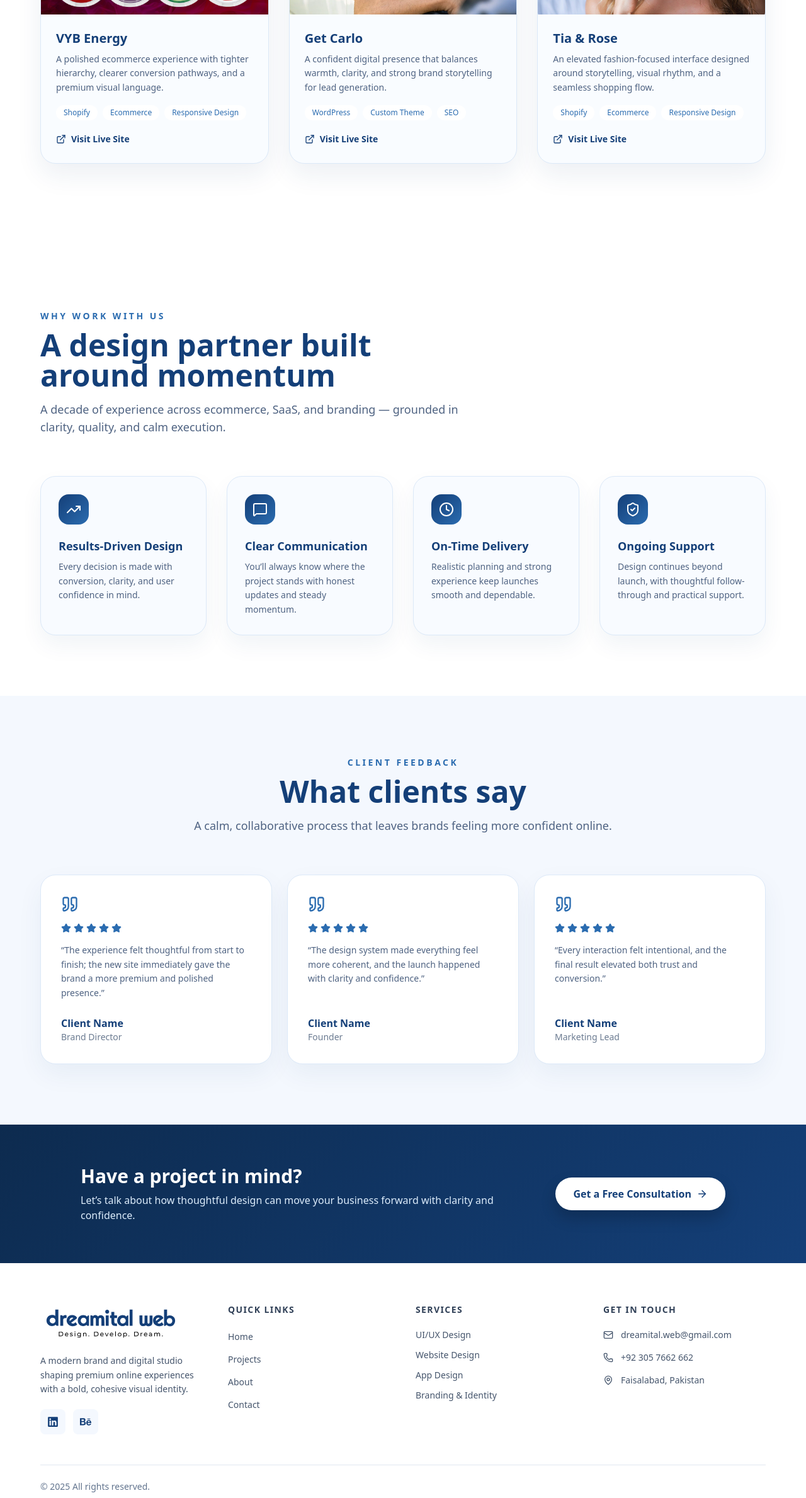
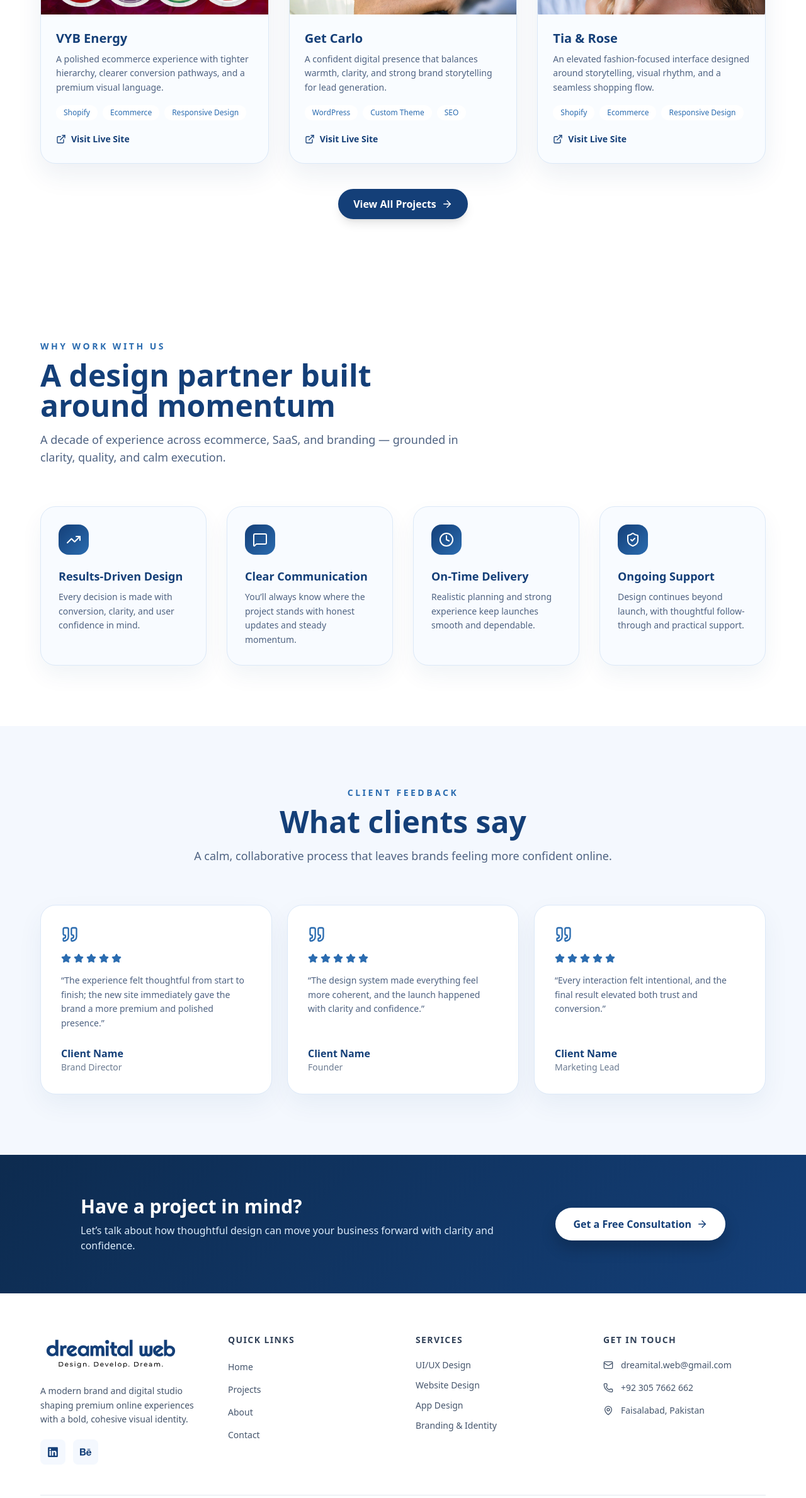
Before and after one commit to hadiaalv/ui-ux, a Next.js app in the folder portfolio/: page / in a window 1280 px wide. Shown: the part 3034-5413 px from the top of the page at 63% size. Built offline with nearby package versions, Linux system fonts and the light colour scheme.

Commit message:
ui changes

```diff
--- a/portfolio/src/app/about/page.tsx
+++ b/portfolio/src/app/about/page.tsx
@@ -149,7 +149,7 @@ export default function AboutPage() {
                 className="bg-white p-6 rounded-2xl shadow-sm border border-gray-100"
               >
                 <div className="w-11 h-11 bg-navy rounded-lg flex items-center justify-center mb-4">
-                  <item.icon className="text-gold" size={20} />
+                  <item.icon className="text-white" size={20} />
                 </div>
                 <h4 className="text-lg font-bold text-navy mb-2">
                   {item.title}
@@ -172,7 +172,7 @@ export default function AboutPage() {
                 className="bg-white p-5 rounded-xl shadow-sm text-center border border-gray-100"
               >
                 <div className="w-12 h-12 bg-navy rounded-lg flex items-center justify-center mx-auto mb-3">
-                  <skill.icon className="text-gold" size={22} />
+                  <skill.icon className="text-white" size={22} />
                 </div>
                 <p className="text-navy text-sm font-bold">{skill.name}</p>
               </div>
--- a/portfolio/src/app/contact/page.tsx
+++ b/portfolio/src/app/contact/page.tsx
@@ -96,7 +96,7 @@ export default function ContactPage() {
                 className="flex items-center gap-4 p-5 bg-white border border-gray-100 rounded-2xl shadow-sm hover:shadow-md transition-shadow"
               >
                 <div className="w-12 h-12 bg-navy rounded-xl flex items-center justify-center flex-shrink-0">
-                  <item.icon className="text-gold" size={20} />
+                  <item.icon className="text-white" size={20} />
                 </div>
                 <div className="min-w-0">
                   <p className="text-xs text-gray-500 font-medium">
--- a/portfolio/src/app/layout.tsx
+++ b/portfolio/src/app/layout.tsx
@@ -7,6 +7,9 @@ export const metadata = {
   title: "Dreamital Web",
   description:
     "Dreamital Web",
+  icons: {
+    icon: "/Dreamital Logo 1.svg",
+  },
 };
 
 export default function RootLayout({
--- a/portfolio/src/components/FeaturedProjects.tsx
+++ b/portfolio/src/components/FeaturedProjects.tsx
@@ -89,8 +89,8 @@ export default function FeaturedProjects() {
           ))}
         </div>
 
-        <div className="text-center md:hidden">
-          <Link href="/projects" className="inline-flex items-center gap-2 rounded-full bg-[#143f78] px-6 py-3 font-bold text-white shadow-lg">
+        <div className="text-center">
+          <Link href="/projects" className="inline-flex items-center gap-2 rounded-full bg-[#143f78] px-6 py-3 font-bold text-white shadow-lg hover:bg-[#2b6cb0] transition-colors">
             View All Projects
             <ArrowRight size={18} />
           </Link>
--- a/portfolio/src/components/Footer.tsx
+++ b/portfolio/src/components/Footer.tsx
@@ -39,7 +39,7 @@ export default function Footer() {
         <div className="mb-12 grid gap-10 md:grid-cols-4">
           {/* About */}
           <div className="md:col-span-1">
-            <div className="mb-4 flex items-center gap-3">
+            <Link href="/#hero" className="mb-4 flex items-center gap-3">
               <Image
                 src="/Dreamital Logo 1.svg"
                 alt="Dreamital Logo.ai logo"
@@ -47,7 +47,7 @@ export default function Footer() {
                 height={64}
                 className="h-14 w-auto md:h-16"
               />
-            </div>
+            </Link>
             <p className="mb-5 text-sm leading-relaxed text-slate-600">
               A modern brand and digital studio shaping premium online
               experiences with a bold, cohesive visual identity.
--- a/portfolio/src/components/Hero.tsx
+++ b/portfolio/src/components/Hero.tsx
@@ -12,7 +12,7 @@ export default function Hero() {
   ];
 
   return (
-    <section className="relative overflow-hidden bg-[linear-gradient(135deg,#143f78_0%,#2b6cb0_100%)] px-6 pb-24 pt-32 md:px-16 md:pt-40">
+    <section id="hero" className="relative overflow-hidden bg-[linear-gradient(135deg,#143f78_0%,#2b6cb0_100%)] px-6 pb-24 pt-32 md:px-16 md:pt-40">
       <div
         className="pointer-events-none absolute inset-0 opacity-20"
         style={{
```
